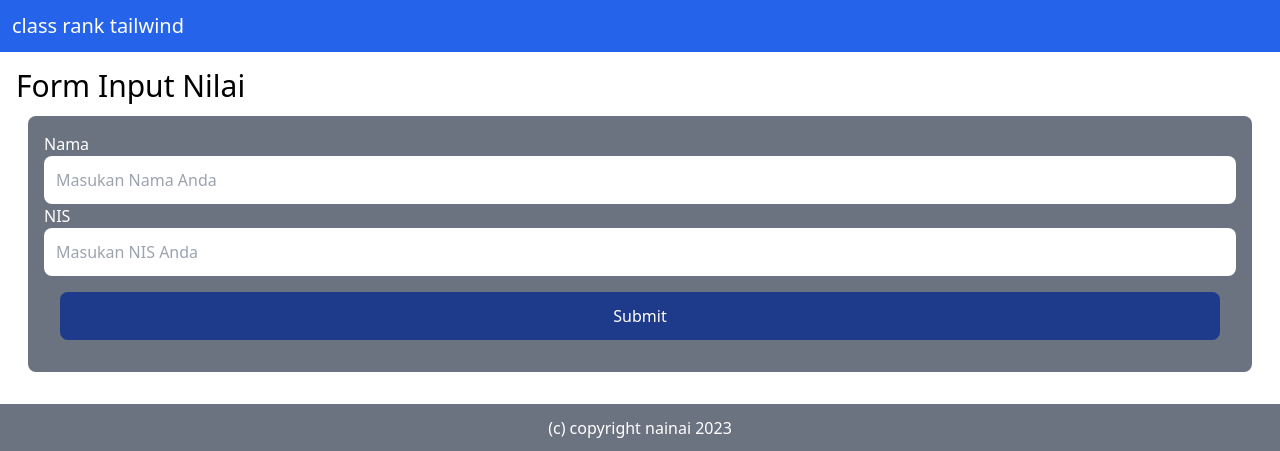
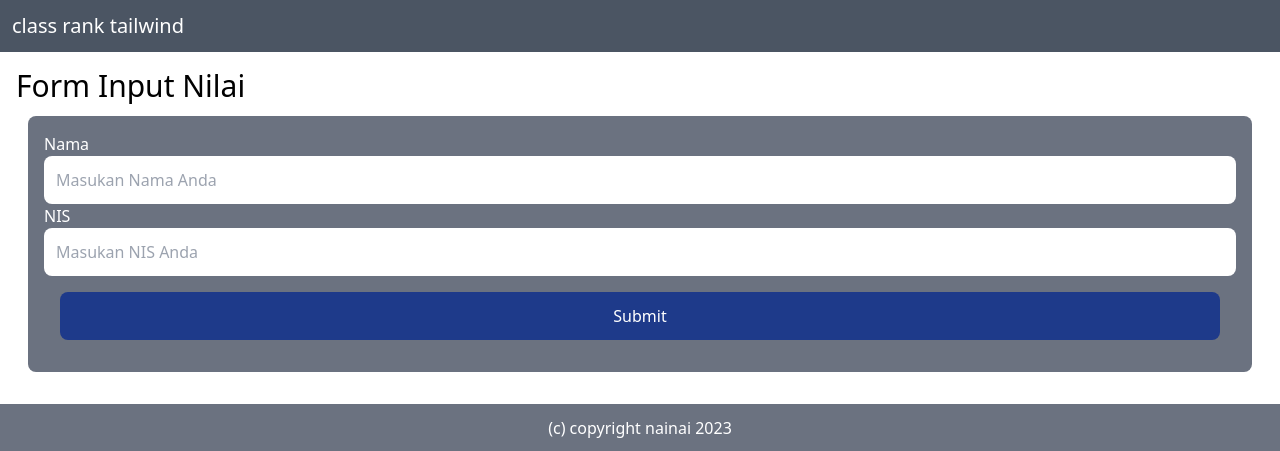
Before and after one commit to putrinailah/tugastailwind_crud, a PHP site: page /edit.php?id=1 in a window 1280 px wide. Shown: the top 451 px of the page. Run offline with PHP 8.4, Linux system fonts and the light colour scheme; data that the repository does not hold is empty; some libraries are stand-ins or nearby versions.

Commit message:
header.php

```diff
--- a/tugas_tailwind/layouts/header.php
+++ b/tugas_tailwind/layouts/header.php
@@ -1,3 +1,3 @@
-<div class="bg-blue-600 p-3 text-white">
+<div class="bg-gray-600 p-3 text-white">
     <h1 class="text-xl">class rank tailwind</h1>
 </div>
```
